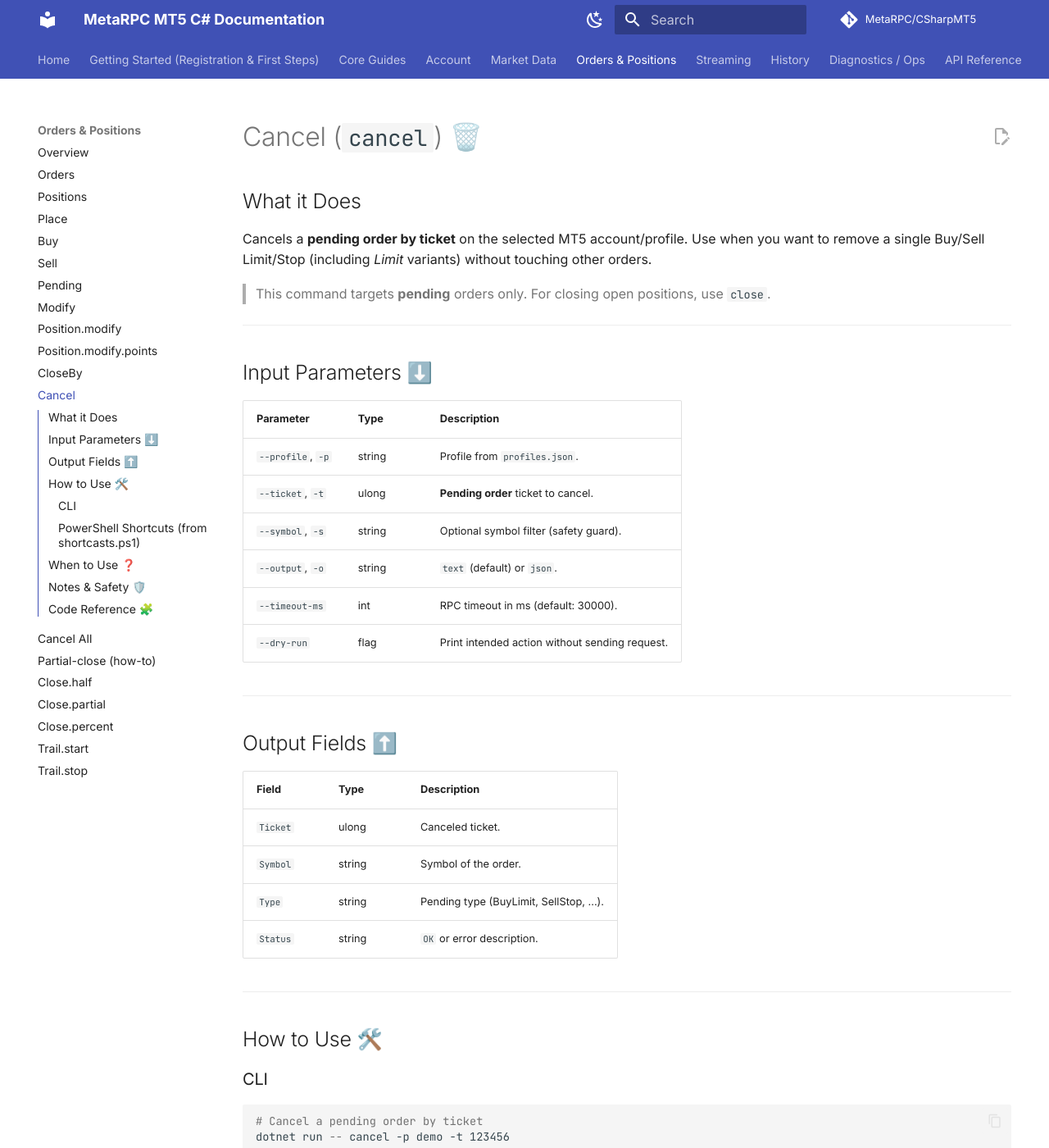
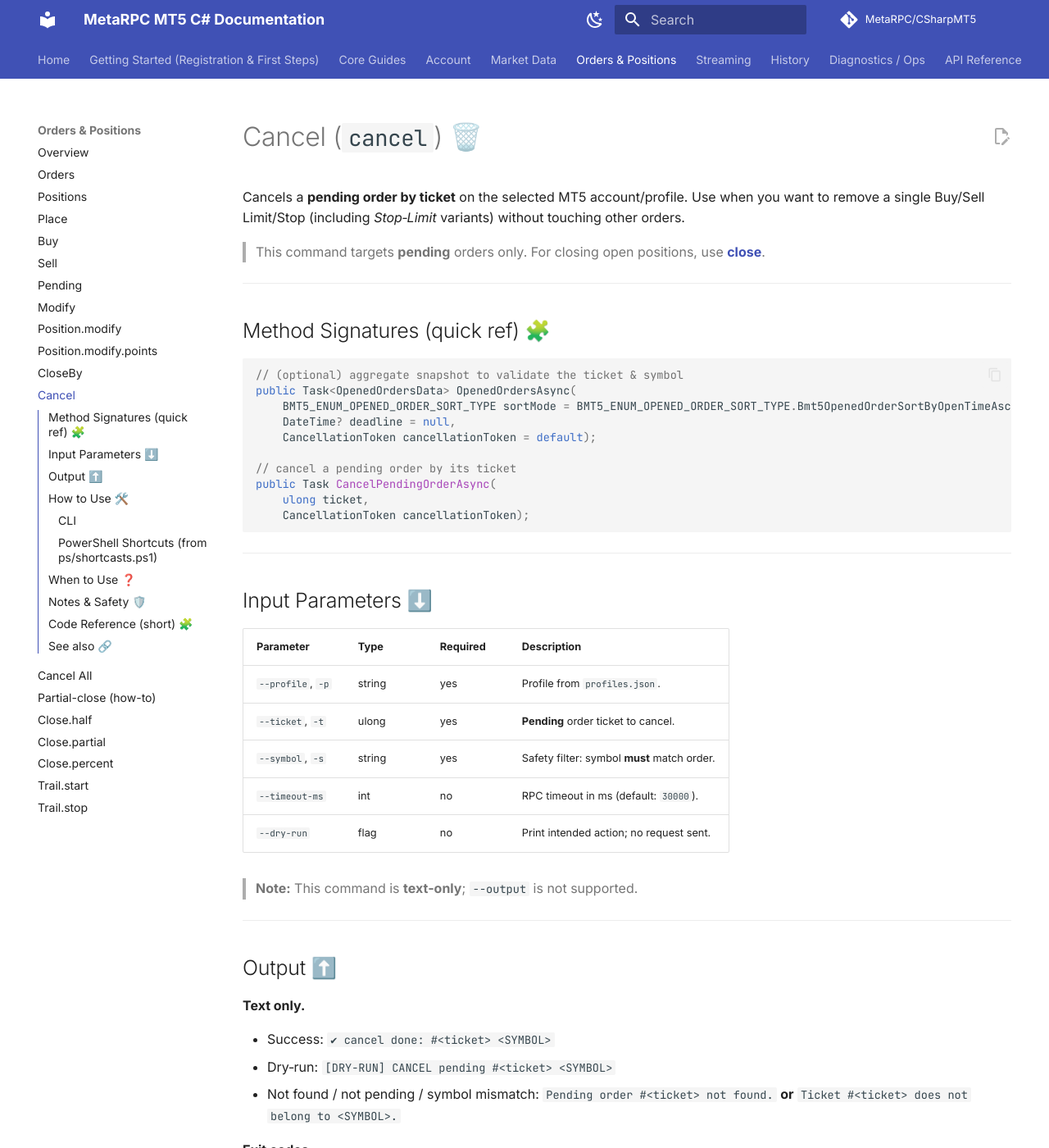
Before and after one commit to MetaRPC/CSharpMT5, an MkDocs documentation site: the page built from docs/Orders_Positions/Cancel.md, in a window 1280 px wide and 1400 px high. Shown: the whole window at 82% size. Built offline with MkDocs 1.6.1 and Material for MkDocs 9.7.7, drawn with Linux system fonts in a browser that asks for light colours; comment, search, counter and statistics services are not loaded; some of the changed text lies outside the part shown.

Commit message:
Update Cancel.md

````diff
--- a/docs/Orders_Positions/Cancel.md
+++ b/docs/Orders_Positions/Cancel.md
@@ -1,35 +1,57 @@
 # Cancel (`cancel`) 🗑️
 
-## What it Does
+Cancels a **pending order by ticket** on the selected MT5 account/profile. Use when you want to remove a single Buy/Sell Limit/Stop (including *Stop‑Limit* variants) without touching other orders.
 
-Cancels a **pending order by ticket** on the selected MT5 account/profile.
-Use when you want to remove a single Buy/Sell Limit/Stop (including *Limit* variants) without touching other orders.
+> This command targets **pending** orders only. For closing open positions, use **[close](./Close.md)**.
 
-> This command targets **pending** orders only. For closing open positions, use `close`.
+---
+
+## Method Signatures (quick ref) 🧩
+
+
+```csharp
+// (optional) aggregate snapshot to validate the ticket & symbol
+public Task<OpenedOrdersData> OpenedOrdersAsync(
+    BMT5_ENUM_OPENED_ORDER_SORT_TYPE sortMode = BMT5_ENUM_OPENED_ORDER_SORT_TYPE.Bmt5OpenedOrderSortByOpenTimeAsc,
+    DateTime? deadline = null,
+    CancellationToken cancellationToken = default);
+
+// cancel a pending order by its ticket
+public Task CancelPendingOrderAsync(
+    ulong ticket,
+    CancellationToken cancellationToken);
+```
 
 ---
 
 ## Input Parameters ⬇️
 
-| Parameter         | Type   | Description                                    |
-| ----------------- | ------ |---------------------------------------------- |
-| `--profile`, `-p` | string | Profile from `profiles.json`.                  |
-| `--ticket`, `-t`  | ulong  | **Pending order** ticket to cancel.            |
-| `--symbol`, `-s`  | string | Optional symbol filter (safety guard).         |
-| `--output`, `-o`  | string | `text` (default) or `json`.                    |
-| `--timeout-ms`    | int    | RPC timeout in ms (default: 30000).            |
-| `--dry-run`       | flag   | Print intended action without sending request. |
+| Parameter         | Type   | Required | Description                                 |
+| ----------------- | ------ | -------- | ------------------------------------------- |
+| `--profile`, `-p` | string | yes      | Profile from `profiles.json`.               |
+| `--ticket`, `-t`  | ulong  | yes      | **Pending** order ticket to cancel.         |
+| `--symbol`, `-s`  | string | yes      | Safety filter: symbol **must** match order. |
+| `--timeout-ms`    | int    | no       | RPC timeout in ms (default: `30000`).       |
+| `--dry-run`       | flag   | no       | Print intended action; no request sent.     |
+
+> **Note:** This command is **text‑only**; `--output` is not supported.
 
 ---
 
-## Output Fields ⬆️
+## Output ⬆️
 
-| Field    | Type   | Description                             |
-| -------- | ------ | --------------------------------------- |
-| `Ticket` | ulong  | Canceled ticket.                        |
-| `Symbol` | string | Symbol of the order.                    |
-| `Type`   | string | Pending type (BuyLimit, SellStop, ...). |
-| `Status` | string | `OK` or error description.              |
+**Text only.**
+
+* Success: `✔ cancel done: #<ticket> <SYMBOL>`
+* Dry‑run: `[DRY-RUN] CANCEL pending #<ticket> <SYMBOL>`
+* Not found / not pending / symbol mismatch:
+  `Pending order #<ticket> not found.` **or** `Ticket #<ticket> does not belong to <SYMBOL>.`
+
+**Exit codes**
+
+* `0` — success
+* `2` — not found / not pending / symbol mismatch / validation guard
+* `1` — fatal error (printed via ErrorPrinter)
 
 ---
 
@@ -38,20 +60,14 @@ Use when you want to remove a single Buy/Sell Limit/Stop (including *Limit* vari
 ### CLI
 
 ```powershell
-# Cancel a pending order by ticket
-dotnet run -- cancel -p demo -t 123456
-
-# JSON output
-dotnet run -- cancel -p demo -t 123456 -o json
-
-# With symbol safety filter
+# Cancel a pending order by ticket (with symbol safety)
 dotnet run -- cancel -p demo -t 123456 -s EURUSD
 
-# Dry-run (no request will be sent)
-dotnet run -- cancel -p demo -t 123456 --dry-run
+# Dry‑run (no request will be sent)
+dotnet run -- cancel -p demo -t 123456 -s EURUSD --dry-run
 ```
 
-### PowerShell Shortcuts (from `shortcasts.ps1`)
+### PowerShell Shortcuts (from `ps/shortcasts.ps1`)
 
 ```powershell
 . .\ps\shortcasts.ps1
@@ -66,19 +82,21 @@ x -t 123456 -s EURUSD
 
 * To remove a **single** pending order quickly.
 * As part of a cleanup routine without affecting other tickets.
-* Before moving/re-placing a pending at a new price (instead of `pending.move`).
+* Before moving/re‑placing a pending at a new price (instead of `pending.move`).
 
 ---
 
 ## Notes & Safety 🛡️
 
-* Verify the **ticket really refers to a pending order**; brokers reject cancel for already-filled/expired tickets.
-* `--symbol` is optional but helps avoid canceling a ticket on the wrong instrument.
-* Combine with `pending list` to find tickets, or with `ticket show` to inspect details first.
+* Verify the **ticket really refers to a pending order**; brokers reject cancel for already‑filled/expired tickets.
+* `--symbol` is an intentional safety guard: the command validates the ticket’s symbol via the open aggregate before cancel.
+* Combine with **[pending list](./Pending.List.md)** to find tickets, or with **[ticket show](./Ticket_Show.md)** to inspect details first.
 
 ---
 
-## Code Reference 🧩
+## Code Reference (short) 🧩
+
+> This is illustrative. Your actual wiring uses System.CommandLine and common helpers.
 
 ```csharp
 var cancel = new Command("cancel", "Cancel (delete) pending order by ticket");
@@ -90,6 +108,8 @@ var cancelSymbolOpt = new Option<string>(new[] { "--symbol", "-s" }, "Symbol (e.
 cancel.AddOption(profileOpt);
 cancel.AddOption(cancelTicketOpt);
 cancel.AddOption(cancelSymbolOpt);
+cancel.AddOption(timeoutOpt);
+cancel.AddOption(dryRunOpt);
 
 cancel.SetHandler(async (string profile, ulong ticket, string symbol, int timeoutMs, bool dryRun) =>
 {
@@ -108,7 +128,19 @@ cancel.SetHandler(async (string profile, ulong ticket, string symbol, int timeou
             return;
         }
 
-        try
-        {
-            await ConnectAsync();
+        await ConnectAsync();
+        // optional pre-check via aggregate (OpenedOrdersAsync) to assert ticket+symbol
+        await _mt5Account.CancelPendingOrderAsync(ticket, CancellationToken.None);
+        Console.WriteLine($"✔ cancel done: #{ticket} {symbol}");
+    }
+}, profileOpt, cancelTicketOpt, cancelSymbolOpt, timeoutOpt, dryRunOpt);
 ```
+
+---
+
+## See also 🔗
+
+* **[pending list](./Pending.List.md)** — enumerate current pendings
+* **[pending.modify](./Pending.modify.md)** — edit pending parameters
+* **[pending.move](./Pending.move.md)** — shift pending by ±points
+* **[ticket show](./Ticket_Show.md)** — inspect a ticket (open/history)
````
